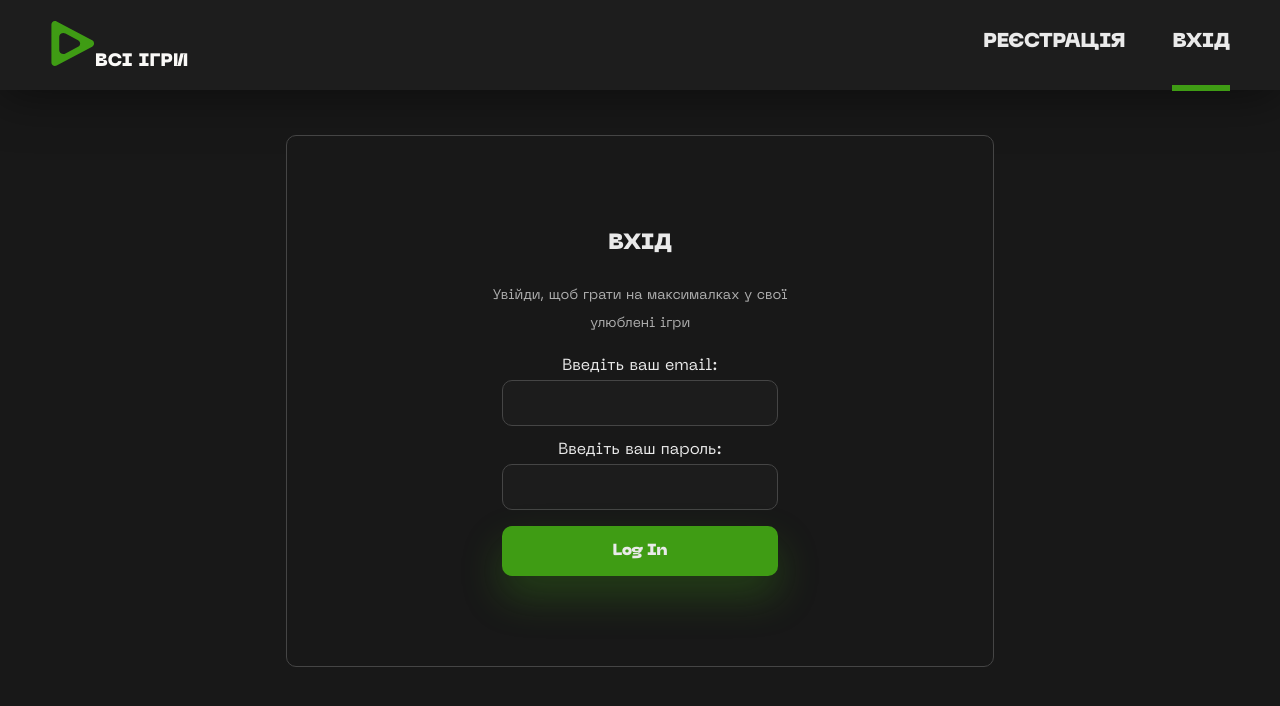
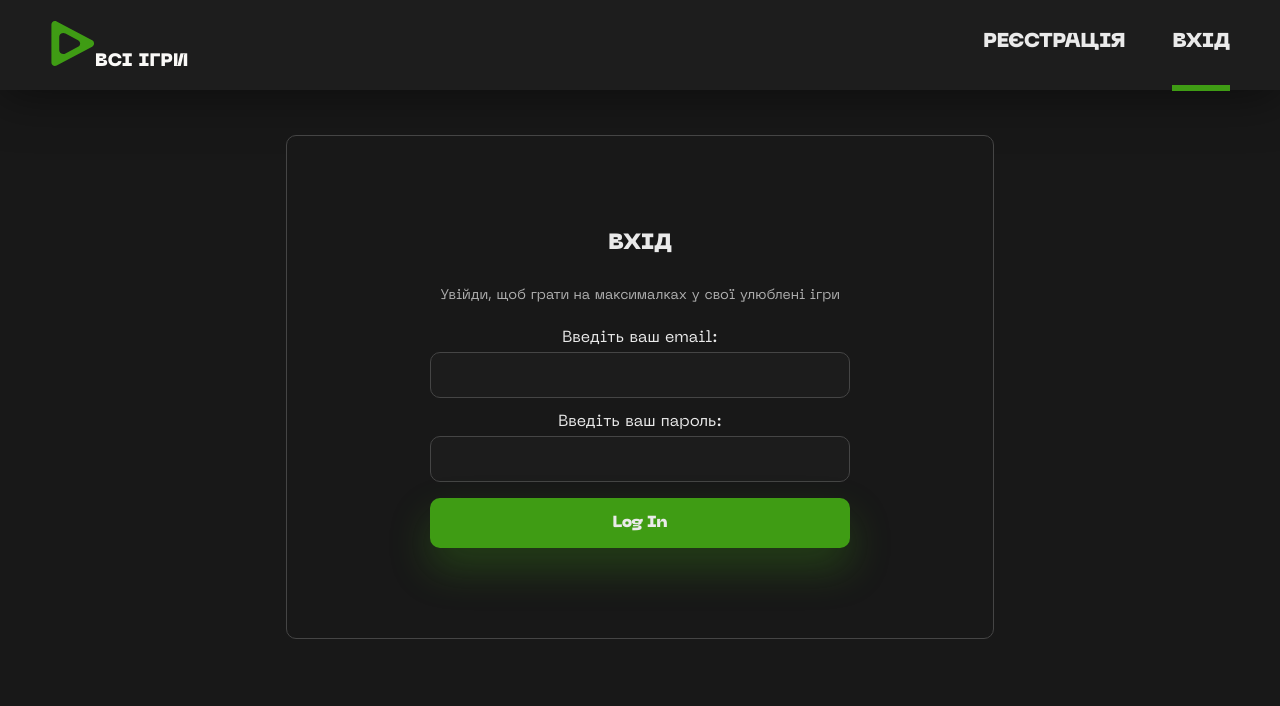
Before and after one commit to darynakarmazin/miraplay_test_client, a React (Create React App) app: page /miraplay_test_client/login in a window 1280 px wide. Shown: the top 706 px of the page. Built offline with nearby package versions, Linux system fonts and the light colour scheme.

Commit message:
Updated container styles.

```diff
--- a/src/pages/LoginPage/LoginPage.module.css
+++ b/src/pages/LoginPage/LoginPage.module.css
@@ -8,7 +8,7 @@
   gap: 20px;
   margin: 0 auto;
   width: 60%;
-  padding: 90px 180px;
+  padding: 90px;
   background-color: #181818;
   border: 1px solid #454545;
   border-radius: 10px;
--- a/src/pages/RegisterPage/RegisterPage.module.css
+++ b/src/pages/RegisterPage/RegisterPage.module.css
@@ -8,7 +8,7 @@
   gap: 20px;
   margin: 0 auto;
   width: 65%;
-  padding: 90px 180px;
+  padding: 90px;
   background-color: #181818;
   border: 1px solid #454545;
   border-radius: 10px;
```
